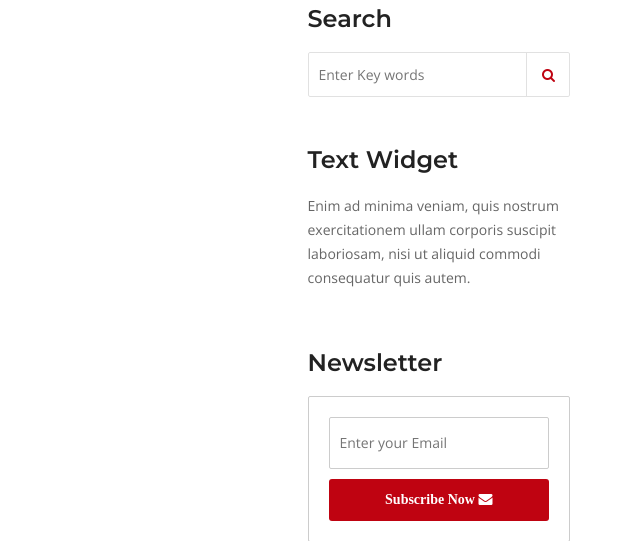
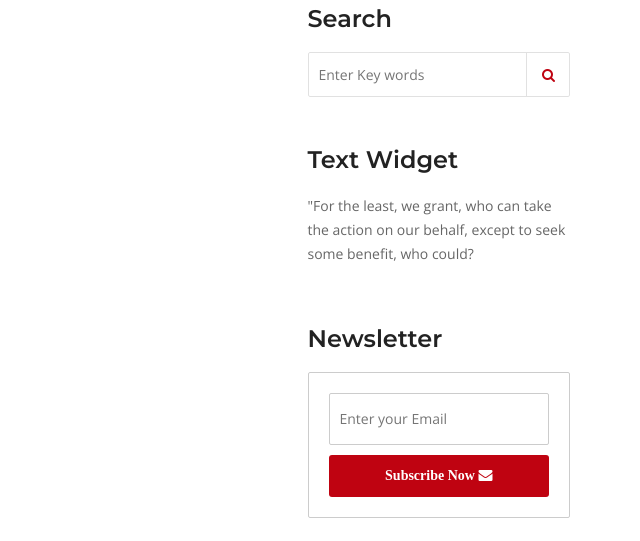
Before and after one commit to sharonaman/health-care, a Django app: page /faqs/ in a window 1280 px wide. Shown: the part 439-980 px from the top of the page, without its empty margins (640-1280 px from the left). Run offline with Django 3.2, Linux system fonts and the light colour scheme; data that the repository does not hold is empty.

Commit message:
Update faqs.html

```diff
--- a/templates/hospital/faqs.html
+++ b/templates/hospital/faqs.html
@@ -54,8 +54,7 @@
             </div>
             <div class="widget text-widget">
               <h3>Text Widget</h3>
-              <p>Enim ad minima veniam, quis nostrum exercitationem ullam corporis suscipit laboriosam, nisi ut
-                aliquid commodi consequatur quis autem.</p>
+              <p>"For the least, we grant, who can take the action on our behalf, except to seek some benefit, who could?</p>
             </div>
             <div class="widget newsletter-widget">
               <h3>Newsletter</h3>
```
